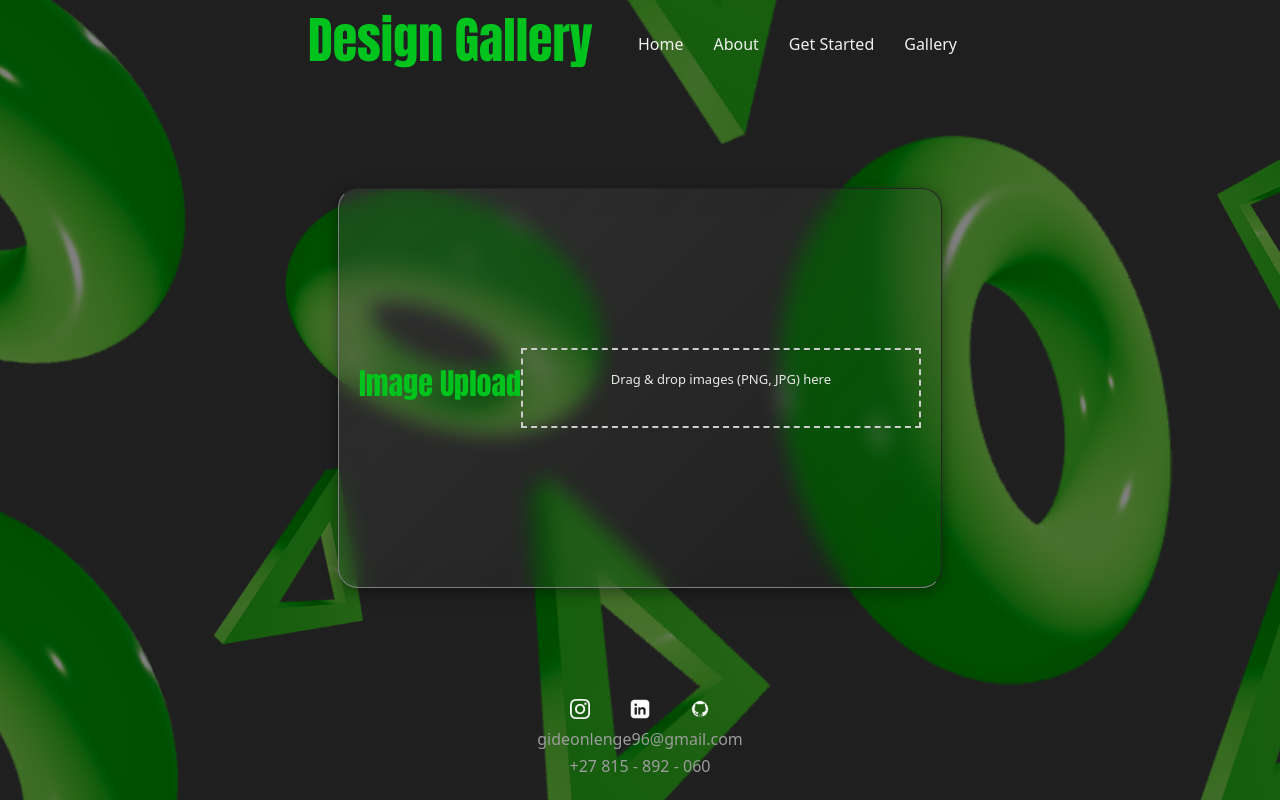
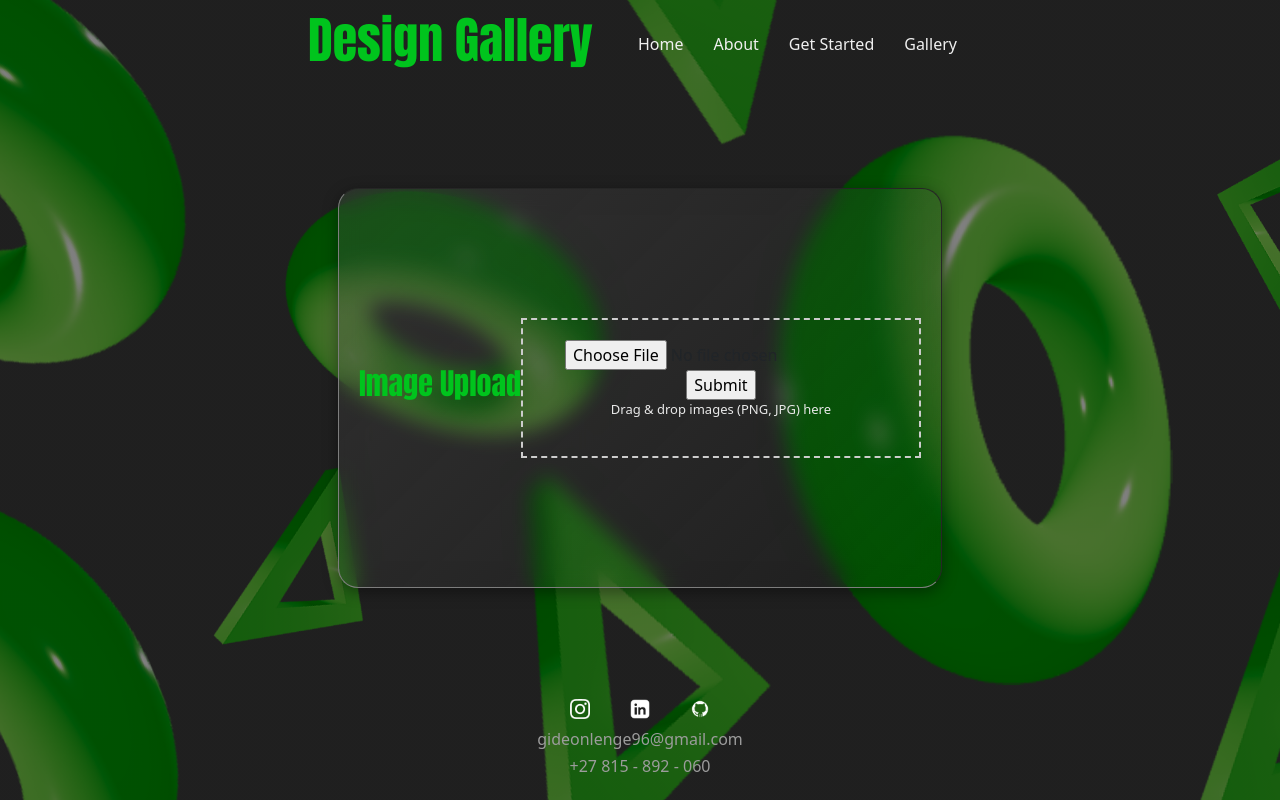
Before and after one commit to Codedecblackmoon/Design-Gallery, a React (Vite) app: page /getstarted in a window 1280 px wide. Built offline with nearby package versions, Linux system fonts and the light colour scheme.

Commit message:
adding upload feature

```diff
--- a/src/components/ImageUpload.tsx
+++ b/src/components/ImageUpload.tsx
@@ -3,6 +3,7 @@ import React, { useCallback, useState } from 'react';
 import axios from 'axios';
 
 const ImageUpload: React.FC = () => {
+
   const [dragging, setDragging] = useState(false);
   const [error, setError] = useState<string | null>(null);
 
@@ -57,6 +58,7 @@ const ImageUpload: React.FC = () => {
   };
 
   return (
+
     <div
       onDragOver={handleDragOver}
       onDragLeave={handleDragLeave}
@@ -69,6 +71,12 @@ const ImageUpload: React.FC = () => {
         textAlign: 'center',
       }}
     >
+    <div>
+        <form action="/action_page.php">
+            <input type="file" id="myFile" name="filename"/>
+            <input type="submit"/>
+        </form>
+    </div>
       <p>Drag & drop images (PNG, JPG) here</p>
       {error && <p style={{ color: 'red' }}>{error}</p>}
     </div>
```
